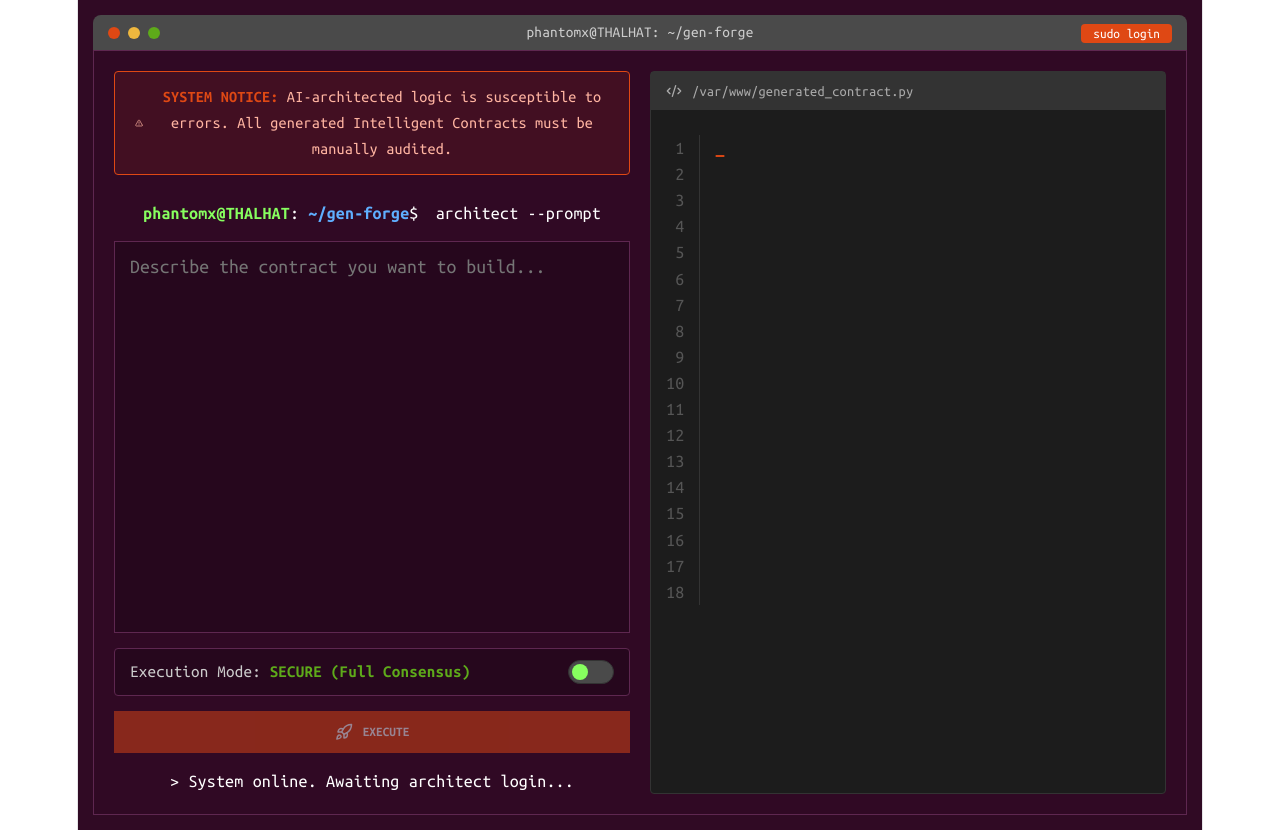
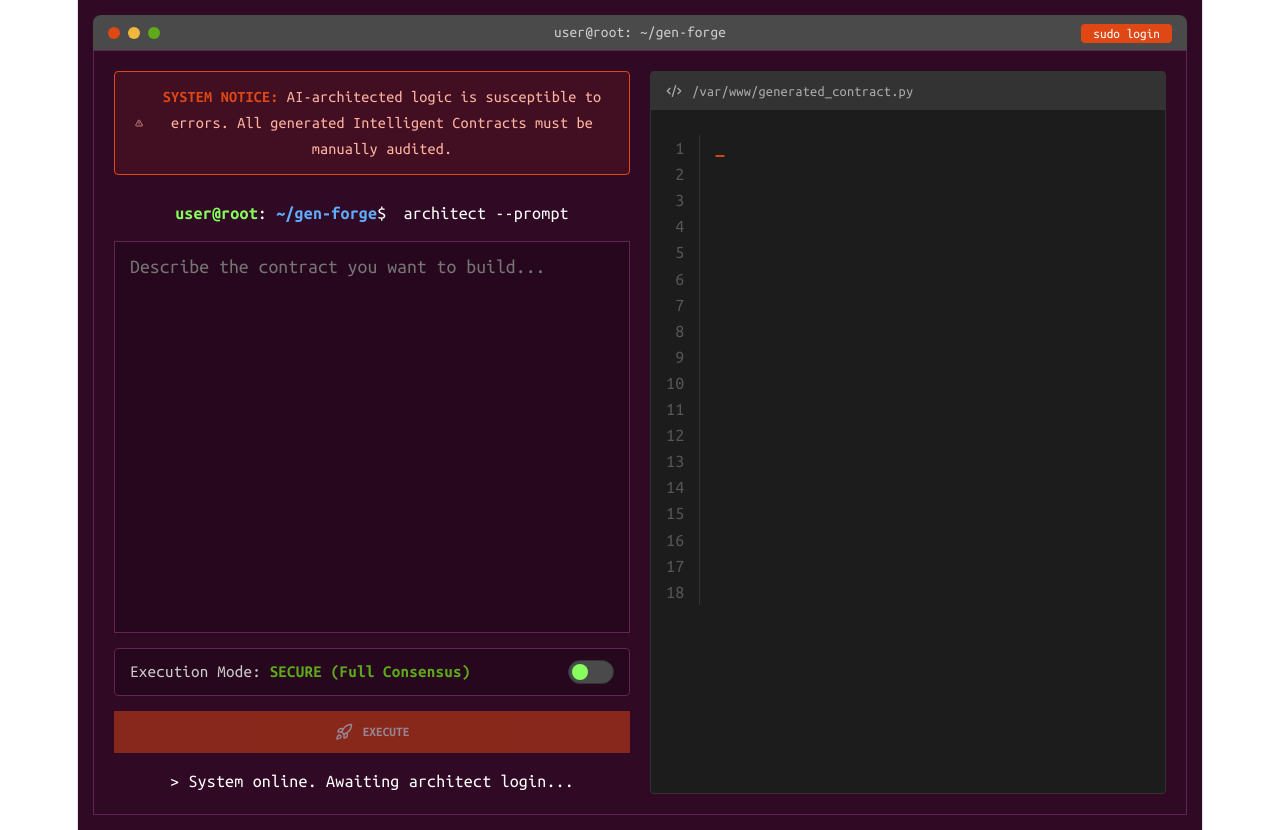
Before and after one commit to PhantomTee/gen-forge, a Vue app in the folder frontend/: page / in a window 1280 px wide. Built offline with nearby package versions, Linux system fonts and the light colour scheme.

Commit message:
fix: remove unused contractAddress variable to pass TS build

```diff
--- a/frontend/src/App.vue
+++ b/frontend/src/App.vue
@@ -4,7 +4,6 @@ import { Code2, Rocket, Share2, AlertTriangle } from 'lucide-vue-next';
 import { createClient } from 'genlayer-js';
 import { testnetAsimov } from 'genlayer-js/chains';
 
-const contractAddress = import.meta.env.VITE_CONTRACT_ADDRESS || "0xYOUR_NEW_ADDRESS_HERE";
 const userAddress = ref("");
 const statusMessage = ref("System online. Awaiting architect login...");
 const prompt = ref("");
@@ -136,7 +135,7 @@ const copyToClipboard = () => {
         <span class="dot expand"></span>
       </div>
       <div class="window-title">
-        phantomx@THALHAT: ~/gen-forge
+        user@root: ~/gen-forge
       </div>
       <div class="header-actions">
         <div v-if="userAddress" class="connected-group">
@@ -182,7 +181,7 @@ const copyToClipboard = () => {
 
         <div v-if="activeTab === 'forge' || !userAddress" class="tab-content">
           <div class="prompt-line">
-            <span class="user">phantomx@THALHAT</span>:
+            <span class="user">user@root</span>:
             <span class="path">~/gen-forge</span>$
             <span class="cmd">architect --prompt</span>
           </div>
```
